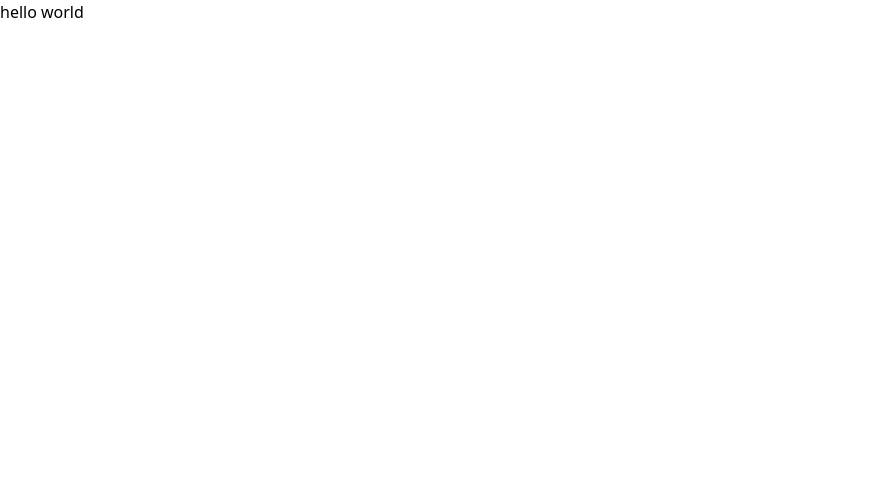
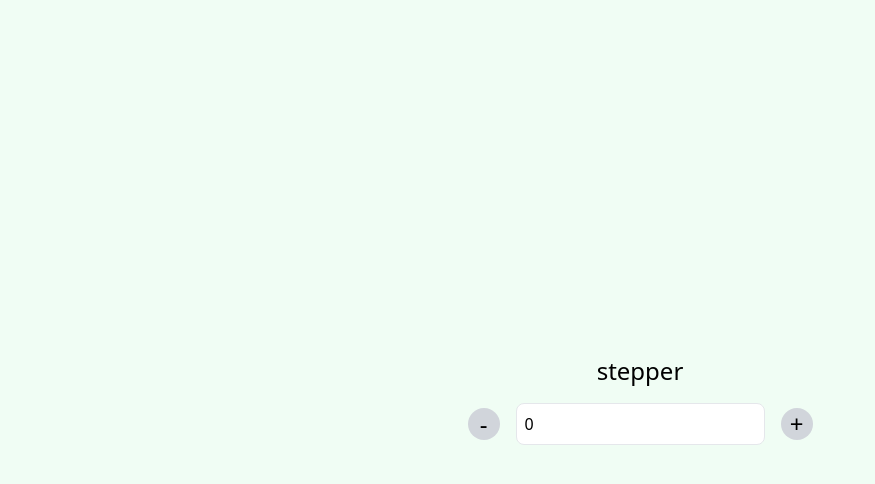
Before and after one commit to arentalb/react-practice-components, a React (Vite) app: page / in a window 1280 px wide. Shown: the top 484 px of the page, without its empty margins (0-875 px from the left). Built offline with nearby package versions, Linux system fonts and the light colour scheme.

Commit message:
Implement it using useState

```diff
--- a/src/App.jsx
+++ b/src/App.jsx
@@ -1,5 +1,47 @@
+import { useState } from "react";
+
 function App() {
-  return <p>hello world </p>;
+  const [value, setValue] = useState(0);
+
+  function dec() {
+    setValue((preValue) => preValue - 1);
+  }
+
+  function inc() {
+    setValue((preValue) => preValue + 1);
+  }
+
+  function setFixedValue(e) {
+    setValue(Number(e.target.value));
+  }
+
+  return (
+    <div className={"flex justify-center items-center h-screen bg-green-50"}>
+      <div>
+        <h1 className={"text-center text-2xl mb-4"}>stepper</h1>
+        <div className={"flex gap-4 items-center"}>
+          <button
+            className={" w-8 h-8 bg-gray-300 rounded-full text-2xl"}
+            onClick={dec}
+          >
+            -
+          </button>
+          <input
+            type="text"
+            className={"border p-2 rounded-lg"}
+            onChange={setFixedValue}
+            value={value}
+          />
+          <button
+            className={" w-8 h-8 bg-gray-300 rounded-full text-2xl"}
+            onClick={inc}
+          >
+            +
+          </button>
+        </div>
+      </div>
+    </div>
+  );
 }
 
 export default App;
```
